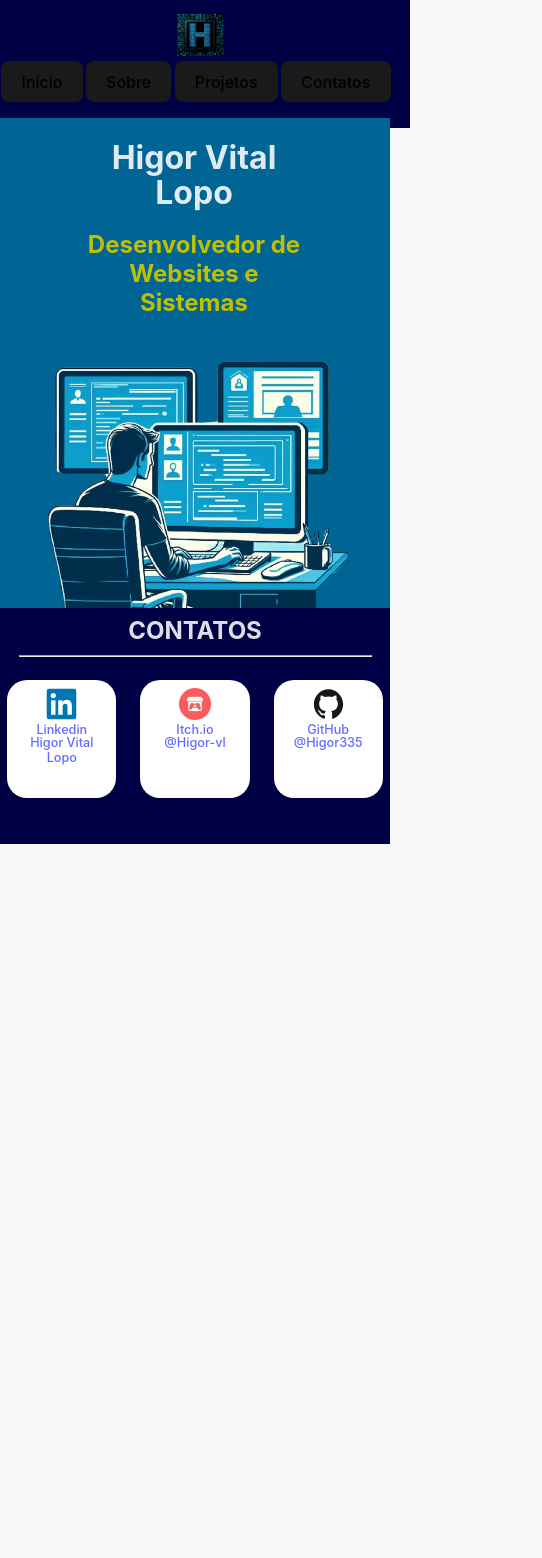
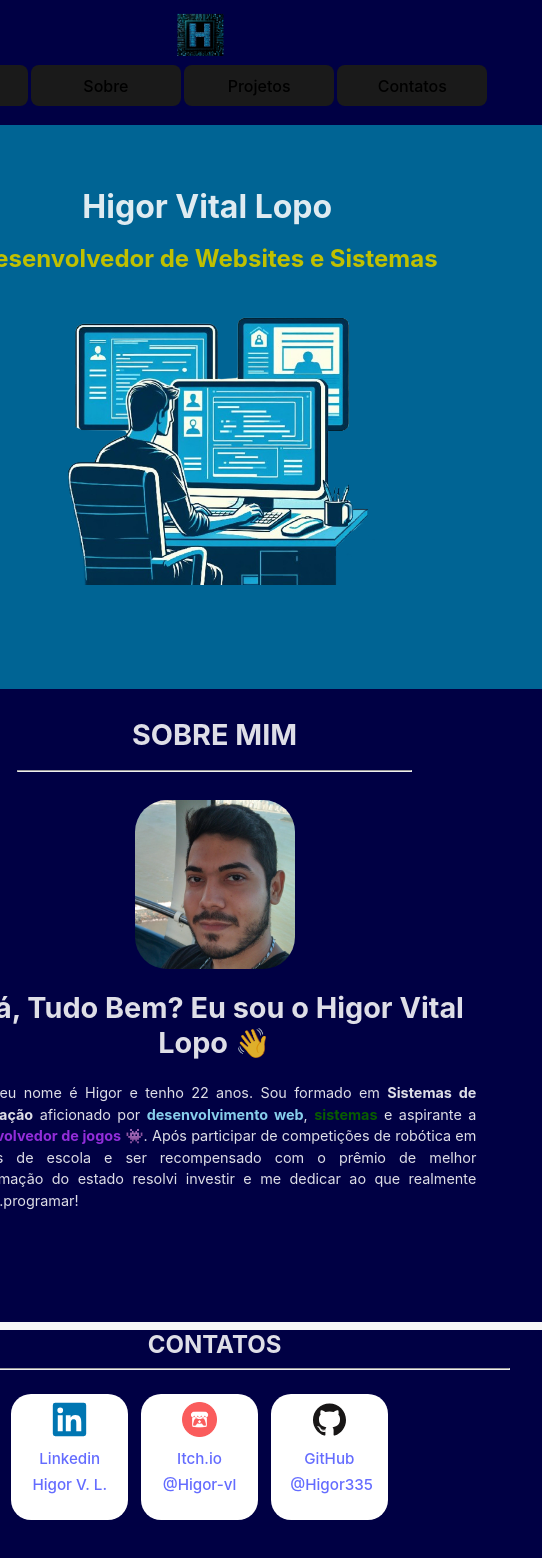
Before and after one commit to Higor335/Portfolio, a React (Vite) app in the folder Portfolio/: page / in a window 390 px wide. Shown: the top 1558 px of the page, 542 px wide, since content can reach past the window. Before the commit the page ends 844 px from the top, so only its background shows below. Built offline with nearby package versions, Linux system fonts and the light colour scheme.

Commit message:
feat: :sparkles: Aba Sobre

```diff
--- a/Portfolio/index.html
+++ b/Portfolio/index.html
@@ -1,9 +1,10 @@
 <!doctype html>
-<html lang="en">
+<html lang="pt-br">
   <head>
     <meta charset="UTF-8" />
-    <link rel="icon" type="image/svg+xml" href="/vite.svg" />
-    <meta name="viewport" content="width=device-width, initial-scale=1.0" />
+    <link rel="icon" type="image/svg+xml" href="/src/assets/icone.png" />
+    <meta name="viewport" content="width=device-width, initial-scale=1.0">
+
     <title>Portfolio Higor V.L</title>
   </head>
   <body>
--- a/Portfolio/src/App.css
+++ b/Portfolio/src/App.css
@@ -1,6 +1,3 @@
 #root {
-  max-width: 1280px;
-  margin: 0 auto;
-  padding: 2rem;
   text-align: center;
 }
--- a/Portfolio/src/App.tsx
+++ b/Portfolio/src/App.tsx
@@ -2,14 +2,18 @@ import './App.css'
 import Footer from './components/Footer'
 import Header from './components/Header'
 import Inicio from './components/Inicio'
+import Sobre from './components/Sobre'
 
 function App() {
 
   return (
     <>
-      <Header></Header>
-      <Inicio></Inicio>
-      <Footer></Footer>
+      <div className='container'>
+        <Header></Header>
+        <Inicio></Inicio>
+        <Sobre></Sobre>
+        <Footer></Footer>
+      </div>
     </>
   )
 }
--- a/Portfolio/src/components/Footer.tsx
+++ b/Portfolio/src/components/Footer.tsx
@@ -13,7 +13,7 @@ export default function Footer(){
                         <div>
                             <img src="src\assets\linkedin-original.svg" alt='logo linkedin'/>
                             <br /><p>Linkedin</p>
-                            <p>Higor Vital Lopo</p>
+                            <p>Higor V. L.</p>
                         </div>
                     </a>
 
--- a/Portfolio/src/components/Header.tsx
+++ b/Portfolio/src/components/Header.tsx
@@ -2,7 +2,6 @@ import "../styles/Header.scss"
 
 export default function Header(){
     return(
-        <>
         <header>
             <a href=""><img src="src\assets\icone.png" alt="logo" className="logo"/></a>
             <div className="botoesCabecalho">
@@ -12,6 +11,5 @@ export default function Header(){
                 <button>Contatos</button>
             </div>
         </header>
-        </>
     )
 }
--- a/Portfolio/src/components/Inicio.tsx
+++ b/Portfolio/src/components/Inicio.tsx
@@ -2,7 +2,6 @@ import "../styles/Inicio.scss"
 
 export default function Inicio(){
     return (
-        <>
         <div className="inicio">
             <div className="perfil">
                 <h1 className="nome"><strong>Higor Vital Lopo</strong></h1>
@@ -10,6 +9,5 @@ export default function Inicio(){
             </div>
             <img className="imagem" src="src\assets\inicio1.png" alt="logo" />
         </div>
-        </>
     )
 }
--- /dev/null
+++ b/Portfolio/src/components/Sobre.tsx
@@ -0,0 +1,37 @@
+import "../styles/Sobre.scss"
+
+export default function Sobre(){
+    return (
+        <>
+            <div className="sobre">
+                <h2>SOBRE MIM</h2>
+                <br /><hr /><br />
+
+                <div className="bloco">
+                    <img src="src\assets\eu.jpeg" alt="minha foto" className="minhaFoto"/>
+
+                    <div className="blocoTexto">
+                        <h2>Olá, Tudo Bem? Eu sou o Higor Vital Lopo 👋</h2>
+                        <p>
+                            Olá, meu nome é Higor e tenho 22 anos. Sou formado em <strong>Sistemas de Informação</strong> aficionado por <strong className="strong-light-blue">desenvolvimento web</strong>, <strong className="strong-green">sistemas</strong> e aspirante a <strong className="strong-dark-purple">desenvolvedor de jogos</strong> 👾.
+                            Após participar de competições de robótica em tempos de escola e ser recompensado com o prêmio de melhor programação do estado resolvi investir e me dedicar ao que realmente gosto...programar!
+                        </p>
+                    </div>
+
+                </div>
+
+                <br />
+
+                <div className="linguagens">
+                    <img src="" alt="" />
+                    <img src="" alt="" />
+                    <img src="" alt="" />
+                    <img src="" alt="" />
+                    <img src="" alt="" />
+                    <img src="" alt="" />
+                    <img src="" alt="" />
+                </div>
+            </div>
+        </>
+    )
+}
--- a/Portfolio/src/index.css
+++ b/Portfolio/src/index.css
@@ -18,7 +18,6 @@ a:hover {
 
 body {
   margin: 0;
-  display: flex;
   place-items: center;
   min-width: 320px;
   min-height: 100vh;
--- a/Portfolio/src/styles/Footer.scss
+++ b/Portfolio/src/styles/Footer.scss
@@ -1,5 +1,5 @@
 footer {
-    position: fixed;
+
     background-color: rgb(0, 0, 68);
     width: 100%;
     height: 28vh;
@@ -29,7 +29,7 @@ footer {
             background-color: white;
             padding: 0 5vw 5vh 5vw;
             width: 15vw;
-            height: 9vh;
+            height: 9.7vh;
             transition-duration: 0.8s;
             margin-top: -0.5vw;
 
@@ -43,7 +43,7 @@ footer {
 
             p {
                 font-size: 2vh;
-                margin-bottom: -2vh;
+                margin-bottom: -1.5vh;
             }
         }
 
@@ -59,22 +59,25 @@ footer {
 @media (max-width: 700px) {
 
     footer {
+        padding-left: 1.22em;
         .redeSociais {
-            gap: 1.5em;
+            gap: 0.8em;
+            margin-left: -30px;
 
             a{
-                width: 18vw;
-                height: 9vh;
+                width: 20vw;
+                height: 10vh;
             }
 
             a p {
-                font-size: 1.5vh;
-                margin-top: 15px;
+                font-size: 1.8vh;
+                margin-top: 24px;
+                margin-bottom: -2vh;
             }
 
             a img {
                 margin-top: 1vh;
-                width: 8vw; /* Tamanho da imagem para dispositivos móveis */
+                width: 9vw; /* Tamanho da imagem para dispositivos móveis */
             }
         }
     }
--- a/Portfolio/src/styles/Header.scss
+++ b/Portfolio/src/styles/Header.scss
@@ -1,5 +1,5 @@
 header {
-    position: fixed;
+
     background-color: rgb(0, 0, 68);
     width: 100%;
     height: 10vh;
@@ -33,16 +33,16 @@ header {
   @media (max-width: 700px) {
 
     header {
-        height: auto; /* Ajusta a altura automaticamente com base no conteúdo */
-        padding: 10px; /* Adiciona espaço interno para os botões */
-        flex-direction: column; /* Altera a direção da flexão para uma coluna */
-        align-items: center; /* Alinha os itens à esquerda */
+        height: auto;
+        padding: 10px;
+        flex-direction: column;
+        align-items: center;
       }
 
       .logo {
         height: 5vh;
         margin-top: 25px;
-        margin-bottom: -29px;
+        margin-bottom: -25px;
         margin-left: 40%;
         transform: translate(-50%,-50%);
         border-radius: 0;
@@ -50,10 +50,8 @@ header {
 
       .botoesCabecalho {
         align-items: center;
-        margin-left: -4px; /* Remove a margem esquerda dos botões */
-        gap: 0.2em; /* Reduza o espaçamento entre os botões */
-        width: 97%; /* Define a largura total para os botões */
-        margin-bottom: 7px;
+        gap: 0.2em;
+        width: 97%;
       }
 
       .botoesCabecalho:last-child{
--- a/Portfolio/src/styles/Inicio.scss
+++ b/Portfolio/src/styles/Inicio.scss
@@ -1,5 +1,5 @@
 .inicio{
-    position: fixed;
+
     width: 100%;
     height: 67vh;
     top: 10vh;
@@ -37,17 +37,20 @@
         display: block;
         align-items: center;
         justify-content: center;
+        margin-top: -21.5px;
+        padding-left: 1.22em;
 
         .perfil {
             align-items: center;
             justify-content: center;
-            margin-left: 20%;
+            margin-left: 10%;
         }
 
         .perfil .nome {
-            font-size: 2em; /* Reduzindo o tamanho da fonte */
-            text-align: center; /* Centralizando o texto */
-            margin-bottom: 0; /* Removendo o ajuste negativo */
+            font-size: 2em;
+            text-align: center;
+            margin-bottom: 0;
+            padding-top: 2em;
         }
 
         .perfil .cargo {
--- /dev/null
+++ b/Portfolio/src/styles/Sobre.scss
@@ -0,0 +1,96 @@
+.sobre{
+
+    background-color: rgb(0, 0, 68);
+    width: 100%;
+    height: 60vh;
+    left: 0;
+    display: block;
+    align-items: center;
+    justify-content: center;
+    margin-top: -20px;
+
+    h2{
+        padding-top: 2em;
+    }
+
+    hr{
+        width: 45%;
+    }
+
+    .bloco{
+        display: flex;
+
+        .minhaFoto{
+            margin-left: 27%;
+            margin-right: 5em;
+            width: 22em;
+            border-radius: 2em;
+        }
+
+        .blocoTexto{
+            display: block;
+            width: 26vw;
+
+            p{
+                margin-top: 2rem;
+                text-align: justify;
+                line-height: 2em;
+
+                // Primeira palavra em verde
+                .strong-green {
+                    color: rgb(8, 92, 0);
+                }
+
+                // Segunda palavra em azul piscina claro
+                .strong-light-blue {
+                    color: rgb(135, 206, 235);
+                }
+
+                // Terceira palavra em roxo escuro
+                .strong-dark-purple {
+                    color: rgb(146, 45, 218);
+                }
+            }
+        }
+    }
+}
+
+@media (max-width: 700px) {
+
+    .sobre {
+      height: 75vh; /* Diminuir a altura */
+      margin-top: -26px; /* Ajustar a margem superior */
+      padding-left: 1.22em;
+
+      h2 {
+        font-size: 1.8em; /* Diminuir o tamanho da fonte do h2 */
+        padding-top: 1em; /* Ajustar o espaçamento superior */
+        margin-bottom: -10px;
+      }
+
+      hr {
+        width: 60%; /* Ajustar a largura da linha */
+      }
+
+      .bloco {
+        flex-direction: column; /* Mudar para layout de coluna */
+        align-items: center; /* Centralizar itens */
+        text-align: center; /* Centralizar texto */
+
+        .minhaFoto {
+          width: 10em; /* Diminuir o tamanho da imagem */
+          margin: 0; /* Remover margens laterais */
+          margin-bottom: -2em; /* Adicionar margem inferior */
+        }
+
+        .blocoTexto {
+          width: 80%; /* Ajustar a largura do bloco de texto */
+
+          p {
+            font-size: 0.9em; /* Diminuir o tamanho da fonte do parágrafo */
+            line-height: 1.5em; /* Ajustar o espaçamento entre linhas */
+          }
+        }
+      }
+    }
+  }
```
Also changed, not shown: Portfolio/src/assets/eu.jpeg (added), Portfolio/src/assets/inicio.png (deleted). Lines whose indentation alone changed are shown as unchanged.
